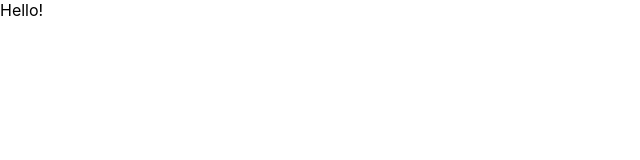
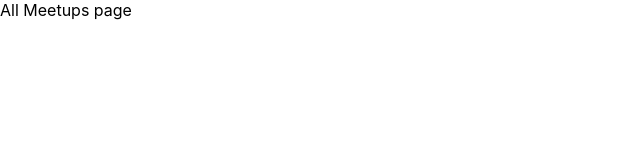
Before and after one commit to soniharshil54/meeting-react-demo, a React (Create React App) app: page / in a window 1280 px wide. Shown: the top 160 px of the page, without its empty margins (0-640 px from the left). Built offline with nearby package versions, Linux system fonts and the light colour scheme.

Commit message:
Routes added

```diff
--- a/package.json
+++ b/package.json
@@ -8,6 +8,7 @@
     "@testing-library/user-event": "^13.5.0",
     "react": "^17.0.2",
     "react-dom": "^17.0.2",
+    "react-router-dom": "^5.3.0",
     "react-scripts": "5.0.0",
     "web-vitals": "^2.1.2"
   },
--- a/src/App.js
+++ b/src/App.js
@@ -1,6 +1,22 @@
+import { Route } from 'react-router-dom';
+
+import AllMeetupsPage from './pages/AllMeetups';
+import NewMeetupPage from './pages/NewMeetup';
+import FavoritesPage from './pages/Favorites';
+
 function App() {
   return (
-    <div>Hello!</div>
+    <div>
+      <Route exact path="/">
+        <AllMeetupsPage/>
+      </Route>
+      <Route path="/new-meetup">
+        <NewMeetupPage/>
+      </Route>
+      <Route path="/favorites">
+        <FavoritesPage/>
+      </Route>
+    </div>
   );
 }
 
--- a/src/index.js
+++ b/src/index.js
@@ -1,7 +1,14 @@
 import React from 'react';
 import ReactDOM from 'react-dom';
+import { BrowserRouter } from 'react-router-dom';
+
+
 import './index.css';
 import App from './App';
 
-ReactDOM.render(<App />, document.getElementById('root')
+ReactDOM.render(
+  <BrowserRouter>
+    <App />
+  </BrowserRouter>,
+  document.getElementById('root')
 );
--- /dev/null
+++ b/src/pages/AllMeetups.js
@@ -0,0 +1,7 @@
+function AllMeetupsPage() {
+  return (
+    <div>All Meetups page</div>
+  )
+}
+
+export default AllMeetupsPage;
--- /dev/null
+++ b/src/pages/Favorites.js
@@ -0,0 +1,7 @@
+function FavoritesPage() {
+  return (
+    <div>Favorites page</div>
+  )
+}
+
+export default FavoritesPage;
--- /dev/null
+++ b/src/pages/NewMeetup.js
@@ -0,0 +1,7 @@
+function NewMeetupPage() {
+  return (
+    <div>New Meetup page</div>
+  )
+}
+
+export default NewMeetupPage;
```
Also changed, not shown: 1 other file (tests, documents, lock files or other folders).
